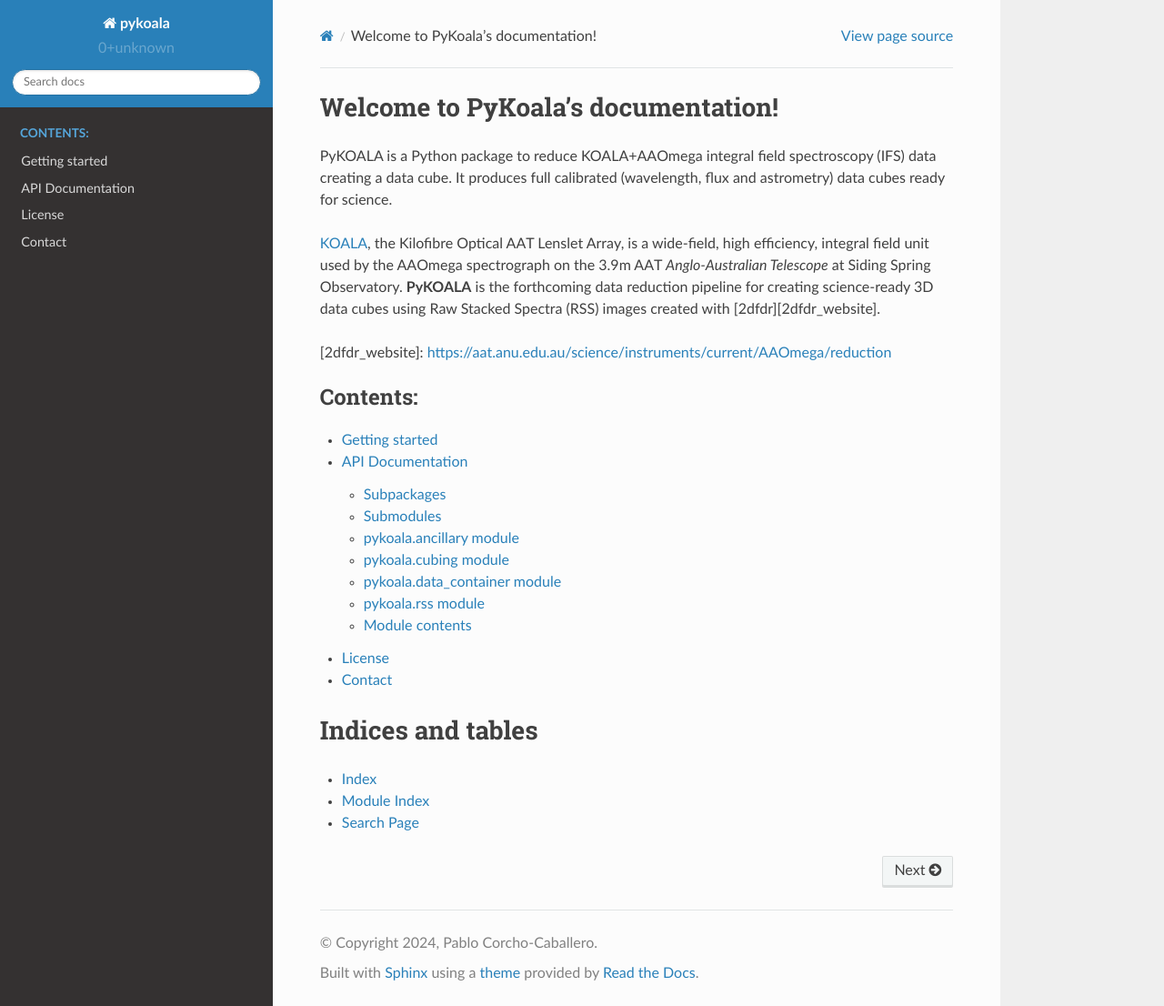
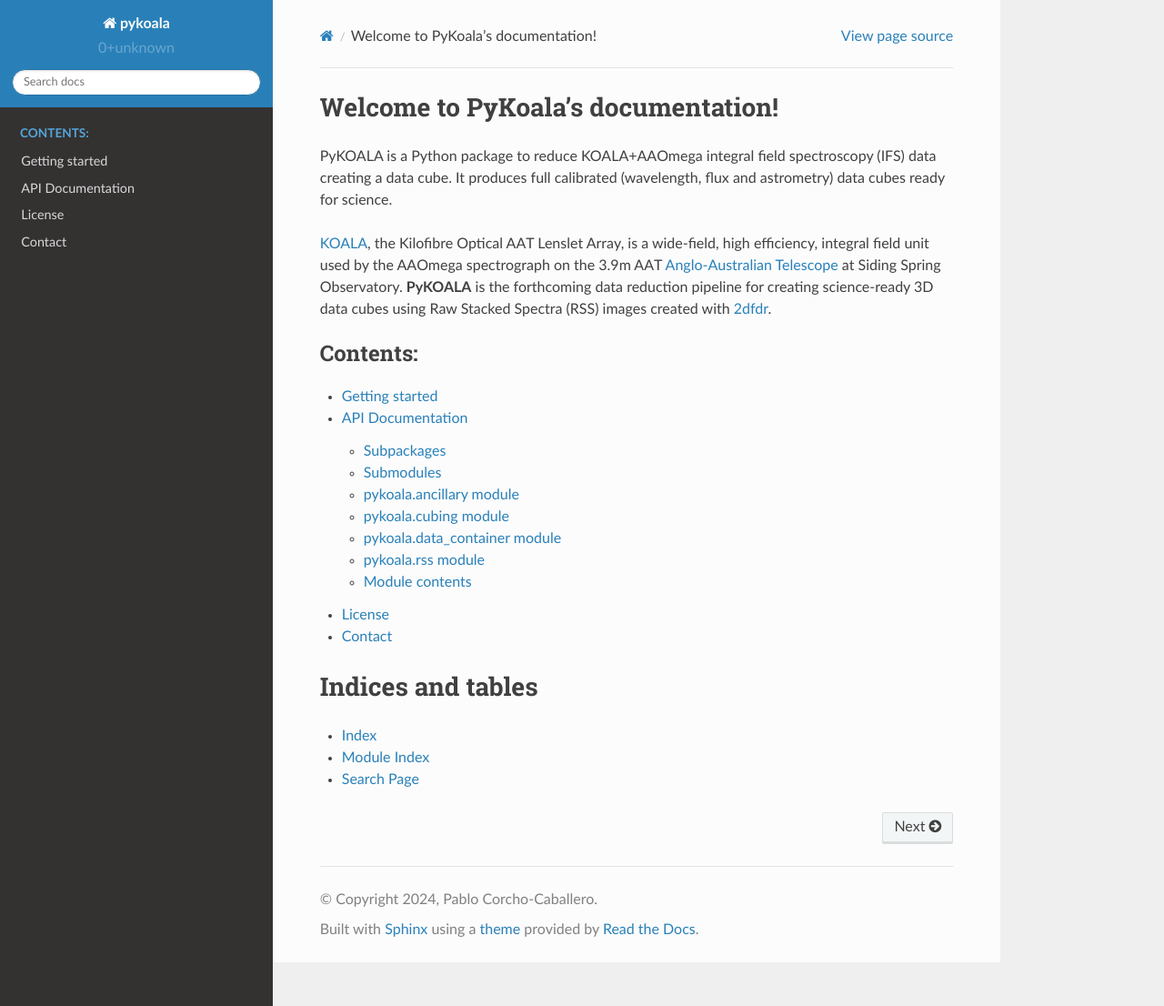
Before and after one commit to pykoala/pykoala, a Sphinx documentation site: the page built from docs/index.rst, in a window 1280 px wide and 1106 px high. Shown: the whole window at 91% size. Built offline with Sphinx 7.4.7 and the Read the Docs theme 2.0.0, drawn with Linux system fonts in a browser that asks for light colours.

```diff
--- a/docs/index.rst
+++ b/docs/index.rst
@@ -9,12 +9,12 @@
 PyKOALA is a Python package to reduce KOALA+AAOmega integral field spectroscopy (IFS) data creating a data cube. It produces full calibrated (wavelength, flux and astrometry) data cubes ready for science.
 
 `KOALA`_, the Kilofibre Optical AAT Lenslet Array, is a wide-field, high efficiency, integral field unit used by the
-AAOmega spectrograph on the 3.9m AAT `Anglo-Australian Telescope` at Siding Spring Observatory. **PyKOALA** is the forthcoming data reduction pipeline for
-creating science-ready 3D data cubes using Raw Stacked Spectra (RSS) images created with [2dfdr][2dfdr_website].
+AAOmega spectrograph on the 3.9m AAT `Anglo-Australian Telescope`_ at Siding Spring Observatory. **PyKOALA** is the forthcoming data reduction pipeline for
+creating science-ready 3D data cubes using Raw Stacked Spectra (RSS) images created with `2dfdr`_.
 
 .. _KOALA: https://aat.anu.edu.au/science/instruments/current/koala/overview
 .. _Anglo-Australian Telescope: https://www.aao.gov.au/about-us/AAT
-[2dfdr_website]: https://aat.anu.edu.au/science/instruments/current/AAOmega/reduction
+.. _2dfdr: https://aat.anu.edu.au/science/instruments/current/AAOmega/reduction
 
 
 .. toctree::
```
